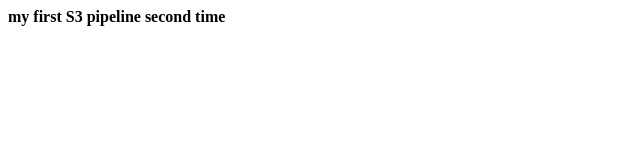
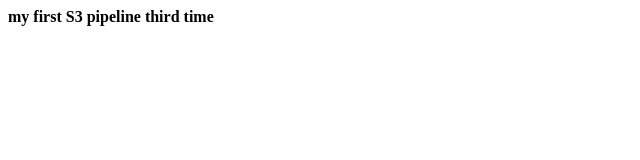
Before and after one commit to masimiqbal-isb/AWS, a plain HTML site: page index.html in a window 1280 px wide. Shown: the full height of the page, 0-640 px from the left. Drawn offline with Linux system fonts and the light colour scheme.

Commit message:
third time

```diff
--- a/index.html
+++ b/index.html
@@ -3,6 +3,6 @@
     <title>This is the title of the webpage!</title>
   </head>
   <body>
-    <p><strong>my first S3 pipeline second time</strong> </p>
+    <p><strong>my first S3 pipeline third time</strong> </p>
   </body>
 </html>
```
